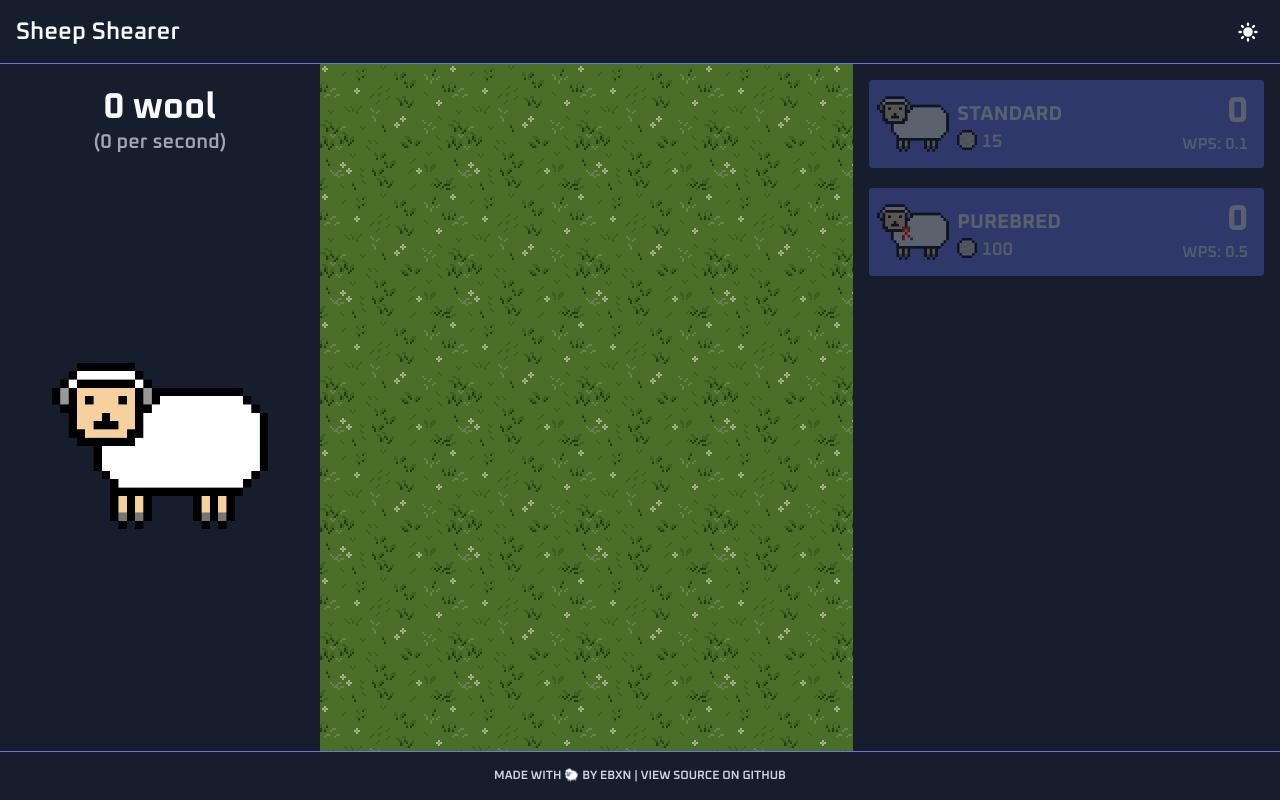
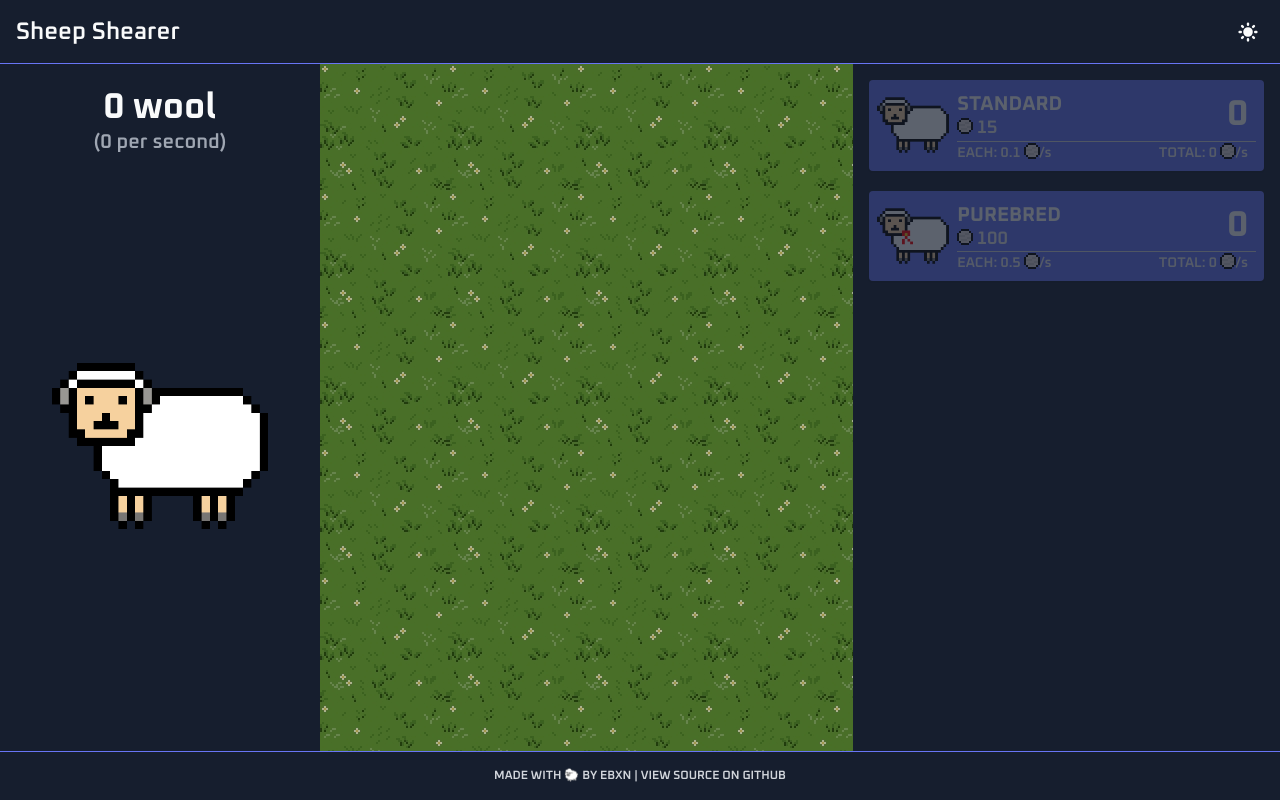
Before and after one commit to ebxn/sheep-shearer, a Vue app: page / in a window 1280 px wide. Built offline with nearby package versions, Linux system fonts and the light colour scheme.

Commit message:
improve sheep upgrade stats interface

```diff
--- a/src/components/ShopPanelItem.vue
+++ b/src/components/ShopPanelItem.vue
@@ -1,40 +1,62 @@
 <template>
   <button
-    class="flex justify-between items-center rounded shadow bg-white hover:bg-gray-100 dark:bg-indigo-500 dark:hover:bg-indigo-400 p-2 w-full"
+    class="rounded shadow bg-white hover:bg-gray-100 dark:bg-indigo-500 dark:hover:bg-indigo-400 p-2 w-full"
     :class="disabled ? 'opacity-30 pointer-events-none' : null"
     :disabled="disabled"
     @click="() => buySheep(sheep.type)"
   >
-    <!-- left: image, info -->
-    <div class="flex justify-start h-full">
+    <div class="flex justify-between items-center">
+      <div class="flex mr-2 h-full">
         <img
-        class="h-18 mr-2"
+          class="w-18 h-18"
           :src="require(`@/assets/img/${sheep.type}.png`)"
           :alt="`a ${sheep.type} sheep`"
         >
-      <div class="flex flex-col justify-start pt-3 text-left">
-        <h3 class="text-lg md:text-xl font-bold uppercase">
+      </div>
+
+      <div class="flex flex-1 flex-col">
+        <div class="flex flex-1 justify-between items-center">
+          <div class="flex flex-col items-start pt-1">
+            <h3 class="h-full text-lg md:text-xl font-bold uppercase md:leading-tight ">
               {{ sheep.name }}
             </h3>
-        <span class="text-gray-700 dark:text-gray-200 md:text-lg font-semibold">
+            <span class="text-gray-700 dark:text-gray-200 md:text-lg font-semibold md:leading-tight">
               <img
                 src="@/assets/img/wool.png"
                 alt="wool currency icon"
-            class="inline w-5 h-5 -mt-1"
+                class="inline w-4 h-4 -mt-1 -mr-px"
               >
               {{ Math.floor(sheep.price).toLocaleString() }}
             </span>
           </div>
+          <div class="flex-1 text-right pt-1 pr-2">
+            <span class="text-2xl sm:text-3xl md:text-4xl font-bold md:leading-tight">
+              {{ Number(sheep.owned).toLocaleString() }}
+            </span>
+          </div>
         </div>
 
-    <!-- right: owned -->
-    <div class="flex flex-col justify-end text-right pr-2">
-      <span class="text-2xl md:text-4xl font-bold">
-        {{ Number(sheep.owned).toLocaleString() }}
+        <hr class="w-full my-px">
+
+        <div class="flex flex-col sm:flex-row sm:justify-between sm:items-center pr-2">
+          <span class="text-sm text-gray-700 dark:text-gray-200 font-semibold">
+            EACH: {{ Number(sheep.wps).toLocaleString() }}
+            <img
+              src="@/assets/img/wool.png"
+              alt="wool currency icon"
+              class="inline w-4 h-4 -mt-1 -mr-px"
+            >/s
           </span>
-      <span class="text-gray-700 dark:text-gray-200 font-semibold">
-        WPS: {{ Number(sheep.wps).toLocaleString() }}
+          <span class="block text-sm text-gray-700 dark:text-gray-200 font-semibold">
+            TOTAL: {{ Number(sheep.wps * sheep.owned).toLocaleString() }}
+            <img
+              src="@/assets/img/wool.png"
+              alt="wool currency icon"
+              class="inline w-4 h-4 -mt-1 -mr-px"
+            >/s
           </span>
+        </div>
+      </div>
     </div>
   </button>
 </template>
--- a/src/store/index.js
+++ b/src/store/index.js
@@ -1,12 +1,12 @@
 import Vue from 'vue'
 import Vuex from 'vuex'
-import VueXPersist from 'vuex-persist'
+// import VueXPersist from 'vuex-persist'
 
 Vue.use(Vuex)
 
-const vuexLocal = new VueXPersist({
-  storage: window.localStorage
-})
+// const vuexLocal = new VueXPersist({
+// storage: window.localStorage
+// })
 
 export default new Vuex.Store({
   state: {
@@ -147,6 +147,6 @@ export default new Vuex.Store({
     getSheepDrawings: (state) => state.sheepDrawings
   },
   plugins: [
-    vuexLocal.plugin
+    // vuexLocal.plugin
   ]
 })
```
Lines whose indentation alone changed are shown as unchanged.
